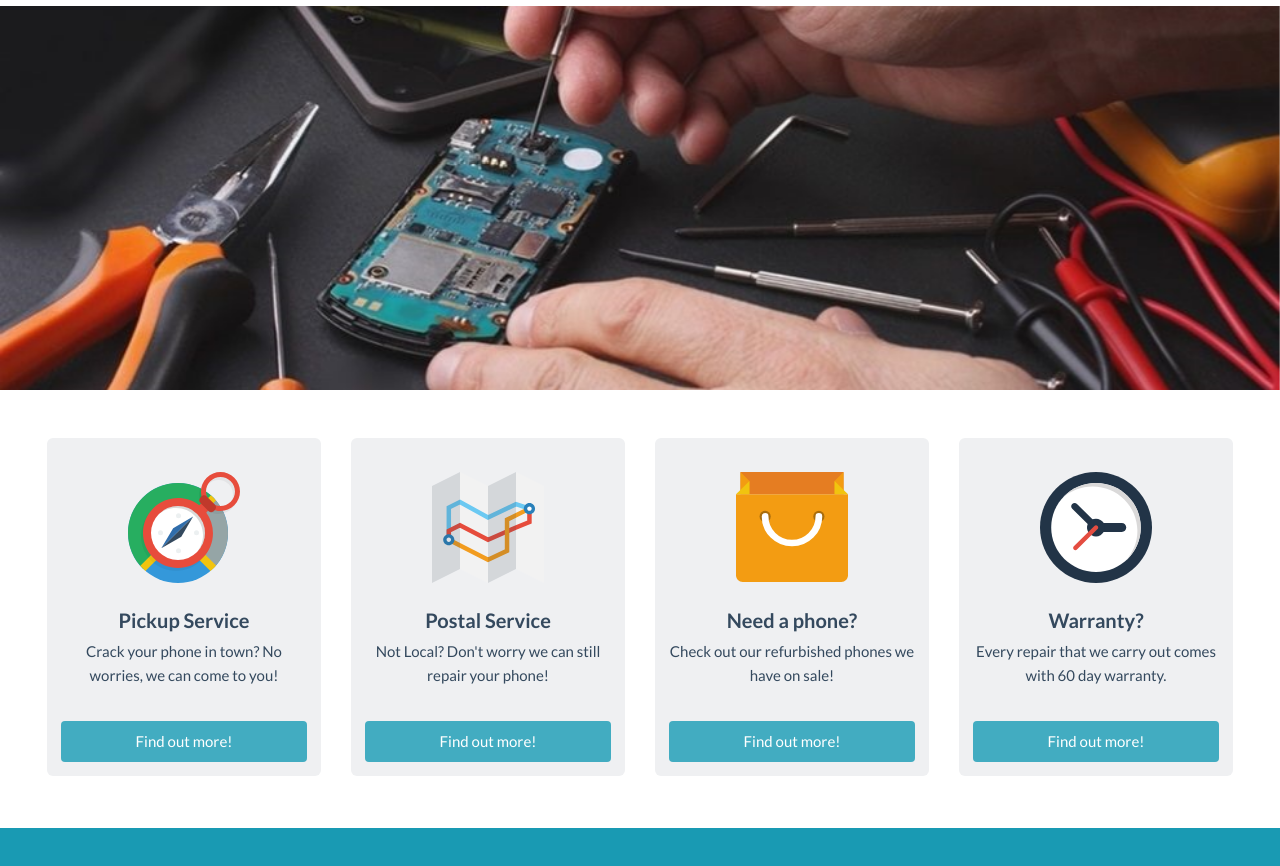
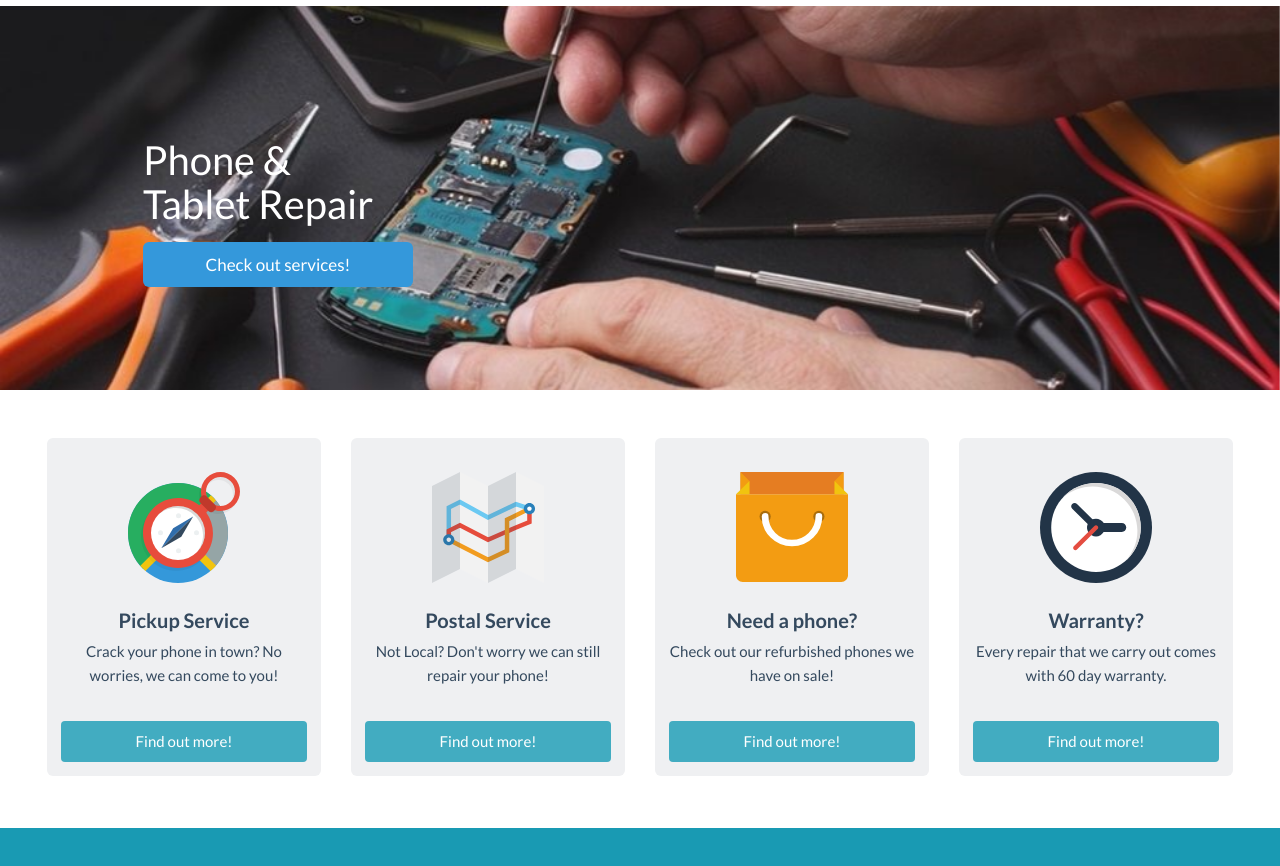
Before and after one commit to ldhmachin/temp-host, a plain HTML site: page index.html in a window 1280 px wide. Shown: the part 66-932 px from the top of the page. Drawn offline with Linux system fonts and the light colour scheme.

Commit message:
Update index.html

```diff
--- a/index.html
+++ b/index.html
@@ -51,6 +51,11 @@ http://louismach.in/
     </div>
   </div>
   <div class = "header-image">
+    <div class="col-xs-3" style="display: inline-block; width: 300px; margin-left: 10vw; margin-top: auto; margin-bottom: auto;">
+
+      <h3 style="color: white; font-weight: normal;">Phone &<br>Tablet Repair</h2>
+      <a href="#fakelink" class="btn btn-block btn-lg btn-info">Check out services!</a>
+    </div>
   </div>
 
   <div class = "content">
```
